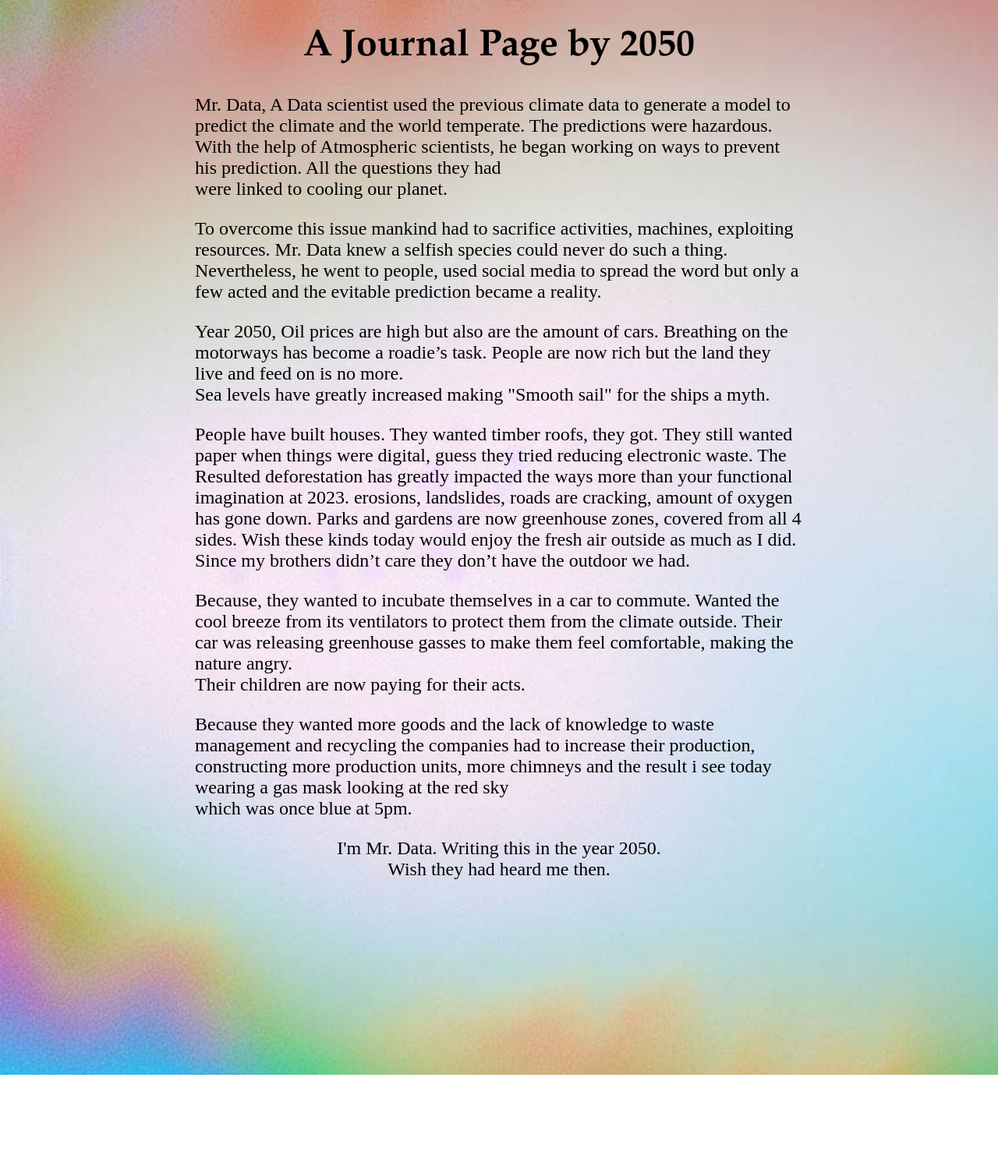
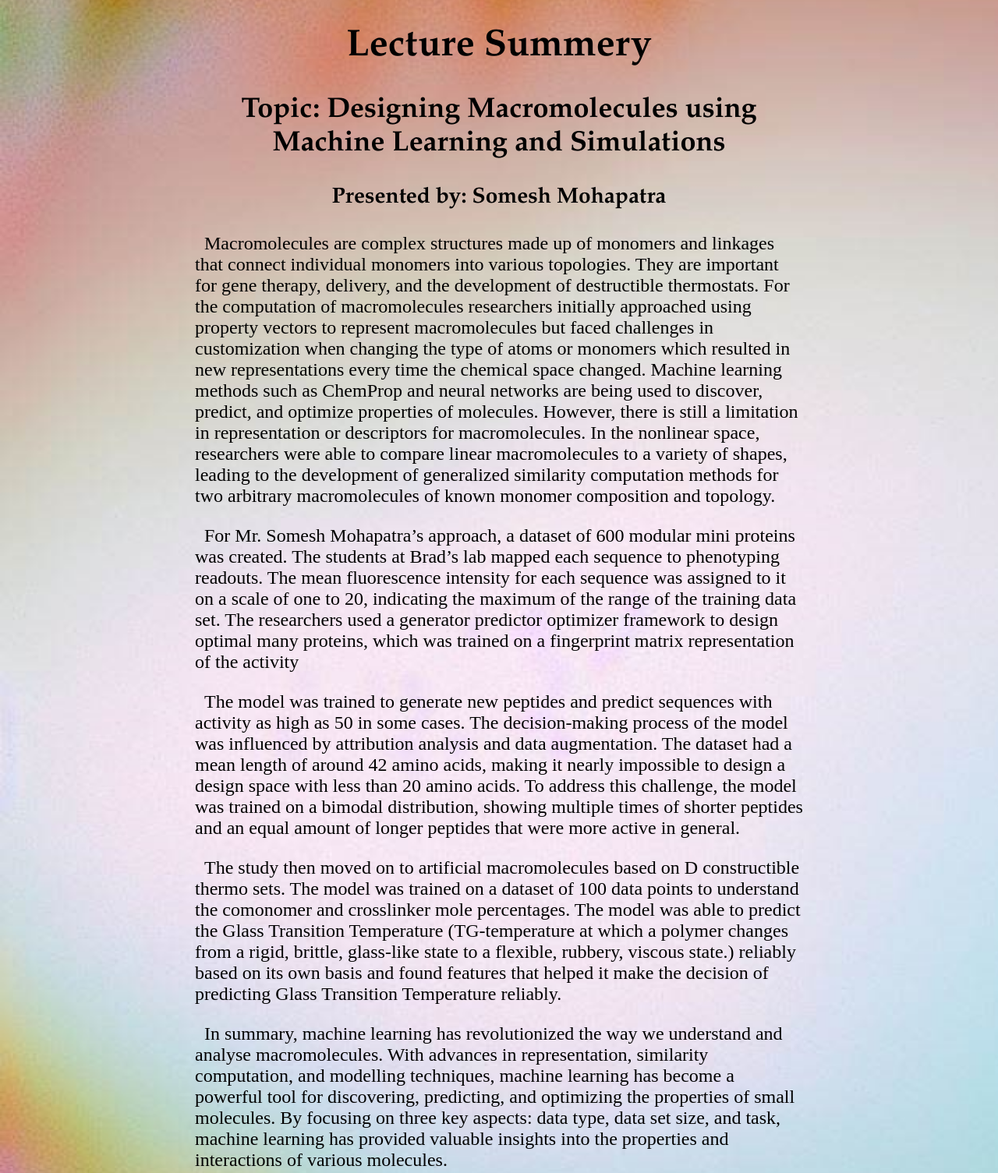
Before and after one commit to rKdST/Page, a plain HTML site: page index.html in a window 1280 px wide. Shown: the part 219-1724 px from the top of the page at 78% size. Before the commit the page ends 1598 px from the top, so only its background shows below. Drawn offline with Linux system fonts and the light colour scheme.

Commit message:
lec added

```diff
--- a/index.html
+++ b/index.html
@@ -1,6 +1,6 @@
 <!DOCTYPE html>
 <html>
-<title>A Journal Page by 2050</title>
+<title>Lecture Summery</title>
 <body>
 
 <style>
@@ -12,25 +12,18 @@ body {
 }
 </style>
 
-<h1 style="font-family:Garamond"><center>A Journal Page by 2050</center></h1>
+<h1 style="font-family:Garamond"><center>Lecture Summery</center></h1>
+<h2 style="font-family:Garamond"><center>Topic: Designing Macromolecules using Machine Learning and Simulations</center></h2>
+<h3 style="font-family:Garamond"><center>Presented by: Somesh Mohapatra</center></h3>
 </center>
 </body>
 <body style="font-size:24px; font-family:Ttf">
-<p>Mr. Data, A Data scientist used the previous climate data to generate a model to predict the climate and the world temperate. The predictions were hazardous. With the help of Atmospheric scientists, he began working on ways to prevent his prediction. All the questions they had<br> were linked to cooling our planet.</p>
-
-<p>To overcome this issue mankind had to sacrifice activities, machines, exploiting resources. Mr. Data knew a selfish species could never do such a thing. Nevertheless, he went to people, used social media to spread the word but only a few acted and the evitable prediction became a reality.</p>
-
-<p>Year 2050, Oil prices are high but also are the amount of cars. Breathing on the motorways has become a roadie’s task. People are now rich but the land they live and feed on is no more.<br> Sea levels have greatly increased making "Smooth sail" for the ships a myth.</p>
-
-<p>People have built houses. They wanted timber roofs, they got. They still wanted paper when things were digital, guess they tried reducing electronic waste. The Resulted deforestation has greatly impacted the ways more than your functional imagination at 2023. erosions, landslides, roads are cracking, amount of oxygen has gone down. Parks and gardens are now greenhouse zones, covered from all 4 sides.  Wish these kinds today would enjoy the fresh air outside as much as I did. Since my brothers didn’t care they don’t have the outdoor we had.</p>
-
-<p>Because, they wanted to incubate themselves in a car to commute. Wanted the cool breeze from its ventilators to protect them from the climate outside. Their car was releasing greenhouse gasses to make them feel comfortable, making the nature angry.<br> Their children are now paying for their acts.</p>
-
-
-<p>Because they wanted more goods and the lack of knowledge to waste management and recycling the companies had to increase their production, constructing more production units, more chimneys and the result i see today wearing a gas mask looking at the red sky<br> which was once blue at 5pm.</p>
-
-
-<p><center>I'm Mr. Data. Writing this in the year 2050. <br>Wish they had heard me then.</center></p>
+<p>&nbsp;&nbsp;Macromolecules are complex structures made up of monomers and linkages that connect individual monomers into various topologies. They are important for gene therapy, delivery, and the development of destructible thermostats. For the computation of macromolecules researchers initially approached using property vectors to represent macromolecules but faced challenges in customization when changing the type of atoms or monomers which resulted in new representations every time the chemical space changed. Machine learning methods such as ChemProp and neural networks are being used to discover, predict, and optimize properties of molecules. However, there is still a limitation in representation or descriptors for macromolecules. In the nonlinear space, researchers were able to compare linear macromolecules to a variety of shapes, leading to the development of generalized similarity computation methods for two arbitrary macromolecules of known monomer composition and topology.</p>
+<p>&nbsp;&nbsp;For Mr. Somesh Mohapatra’s approach, a dataset of 600 modular mini proteins was created. The students at Brad’s lab mapped each sequence to phenotyping readouts. The mean fluorescence intensity for each sequence was assigned to it on a scale of one to 20, indicating the maximum of the range of the training data set. The researchers used a generator predictor optimizer framework to design optimal many proteins, which was trained on a fingerprint matrix representation of the activity</p>
+<p>&nbsp;&nbsp;The model was trained to generate new peptides and predict sequences with activity as high as 50 in some cases. The decision-making process of the model was influenced by attribution analysis and data augmentation.  The dataset had a mean length of around 42 amino acids, making it nearly impossible to design a design space with less than 20 amino acids. To address this challenge, the model was trained on a bimodal distribution, showing multiple times of shorter peptides and an equal amount of longer peptides that were more active in general.</p>
+<p>&nbsp;&nbsp;The study then moved on to artificial macromolecules based on D constructible thermo sets. The model was trained on a dataset of 100 data points to understand the comonomer and crosslinker mole percentages. The model was able to predict the Glass Transition Temperature (TG-temperature at which a polymer changes from a rigid, brittle, glass-like state to a flexible, rubbery, viscous state.) reliably based on its own basis and found features that helped it make the decision of predicting Glass Transition Temperature reliably.</p>
+<p>&nbsp;&nbsp;In summary, machine learning has revolutionized the way we understand and analyse macromolecules. With advances in representation, similarity computation, and modelling techniques, machine learning has become a powerful tool for discovering, predicting, and optimizing the properties of small molecules. By focusing on three key aspects: data type, data set size, and task, machine learning has provided valuable insights into the properties and interactions of various molecules.</p>
+<p><center></center></p>
 
 </body>
 </html>
```
